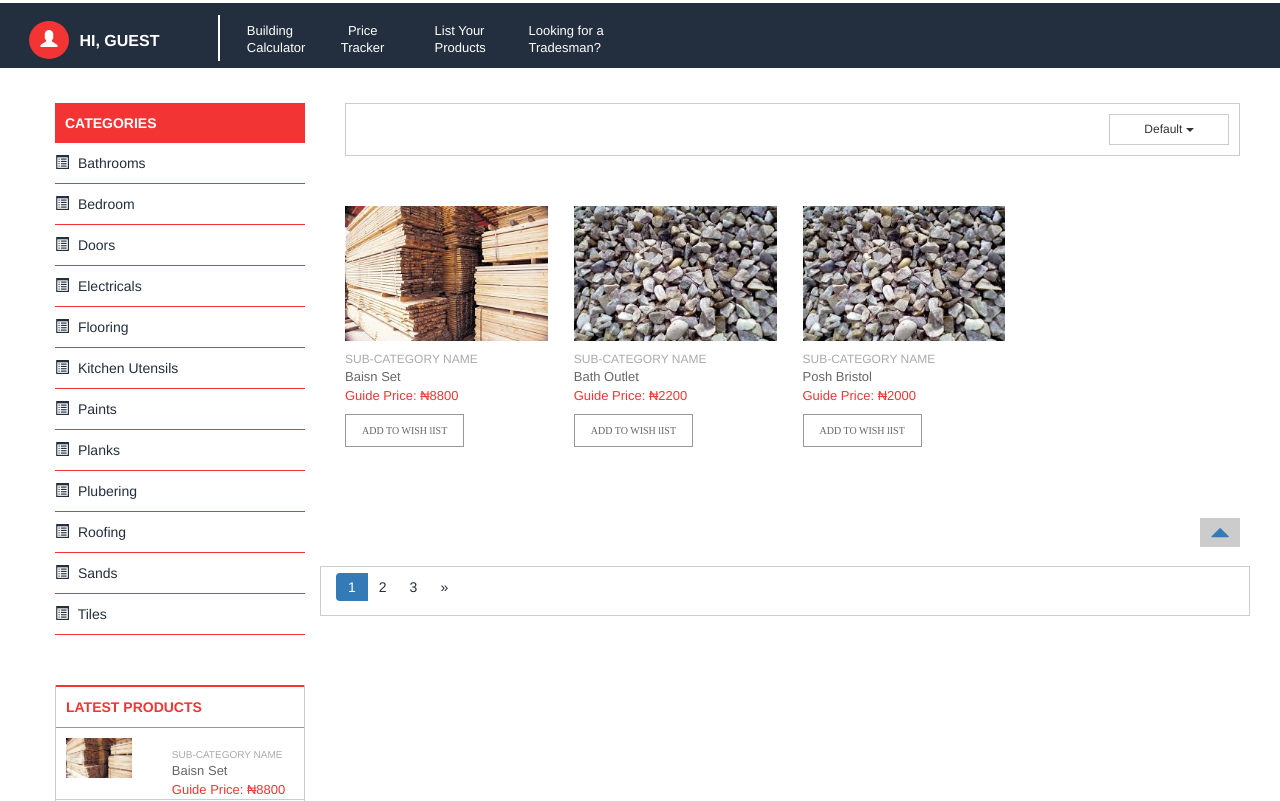
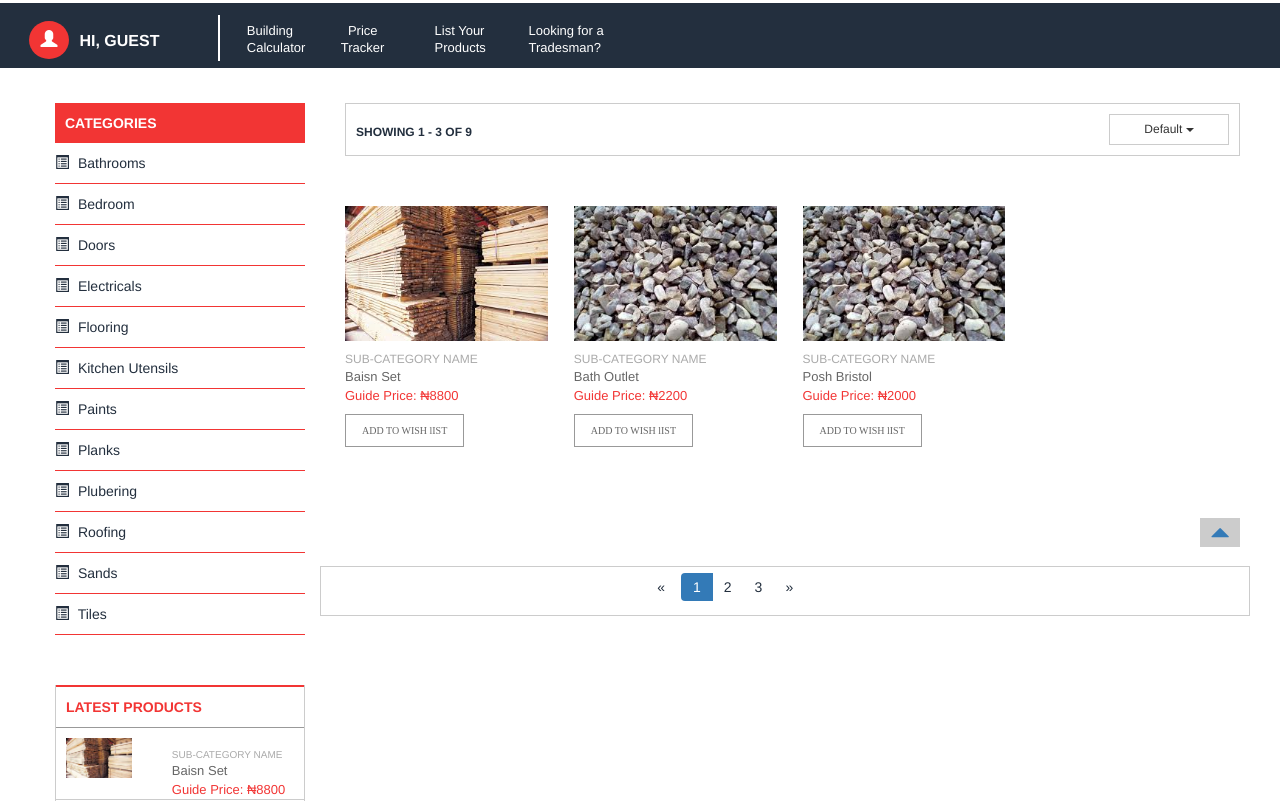
Before and after one commit to kobomarun/bmplisting, a CodeIgniter app: page /database/index.php/category/listing/1 in a window 1280 px wide. Shown: the part 102-903 px from the top of the page. Run offline with CodeIgniter, Linux system fonts and the light colour scheme; data comes from the database, SQL or seed files in the repository; grey boxes labelled with a size stand in for pictures from a placeholder-image service; some libraries are stand-ins or nearby versions.

Commit message:
BMP-52: corrections

```diff
--- a/application/config/config.php
+++ b/application/config/config.php
@@ -23,7 +23,7 @@ defined('BASEPATH') OR exit('No direct script access allowed');
 | a PHP script and you can easily do that on your own.
 |
 */
-$config['base_url'] = 'http://localhost/bmplisting';
+$config['base_url'] = 'http://localhost:6060';
 
 /*
 |--------------------------------------------------------------------------
--- a/application/config/database.php
+++ b/application/config/database.php
@@ -77,7 +77,7 @@ $db['default'] = array(
 	'dsn'	=> '',
 	'hostname' => 'localhost',
 	'username' => 'root',
-	'password' => '',
+	'password' => 'root',
 	'database' => 'bmplistdb',
 	'dbdriver' => 'mysqli',
 	'dbprefix' => '',
--- a/application/views/category_page.php
+++ b/application/views/category_page.php
@@ -12,7 +12,7 @@
                 <div class="bmp-show-num">
                   <div class="row">
                     <div class="col-sm-9">
-                      <!-- <p>Showing 1 - 16 of 40</p> -->
+                    <p>Showing 1 - 3 of 9</p>
                     </div>
                     <div class="col-sm-3">
                       <div class="dropdown" style="float:right">
@@ -58,17 +58,18 @@
           <div class="row cat-pagination">
             <div class="col-md-4 col-sm-5">
               <!-- <p>Showing 1 - 16 of 20</p> -->
-              <p align="center"> <?php echo $links; ?>  </p>
+
             </div>
             <div class="col-md-8 col-sm-7">
               <p><nav aria-label="Page navigation">
-           <!--  <ul class="pagination">
+           <ul class="pagination">
             <li>
               <a href="#" aria-label="Previous">
                 <span aria-hidden="true">&laquo;</span>
               </a>
             </li>
-            <li><a href="#">1</a></li>
+            <?php echo $links; ?>
+            <!--<li><a href="#">1</a></li>
             <li><a href="#">2</a></li>
             <li><a href="#">3</a></li>
             <li><a href="#">4</a></li>
@@ -77,8 +78,8 @@
               <a href="#" aria-label="Next">
                 <span aria-hidden="true">&raquo;</span>
               </a>
-            </li>
-          </ul> -->
+            </li>-->
+          </ul>
         </nav>
             </div>
           </div>
--- a/application/views/search.php
+++ b/application/views/search.php
@@ -44,7 +44,7 @@
           <div class="row cat-pagination">
             <div class="col-md-4 col-sm-5">
              <!--  <p>Showing 1 - 16 of 20</p> -->
-                <p align="center"> <?php echo $links; ?>  </p>
+                <!--<p align="center"> <?php echo $links; ?>  </p>-->
             </div>
             <div class="col-md-8 col-sm-7">
             <!--   <p><nav aria-label="Page navigation">
```
